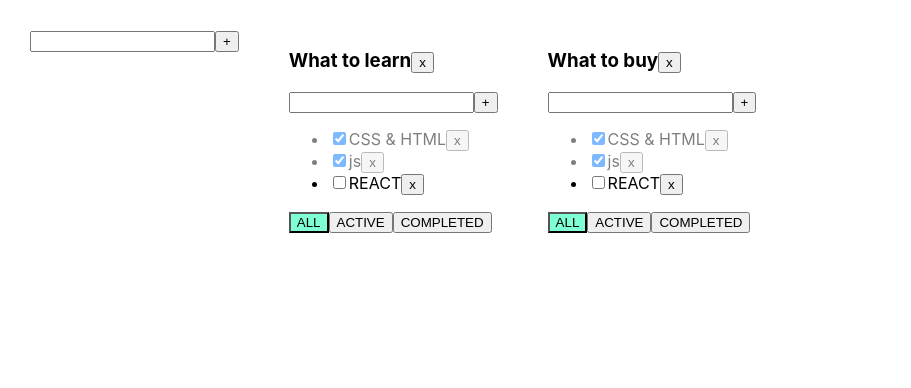
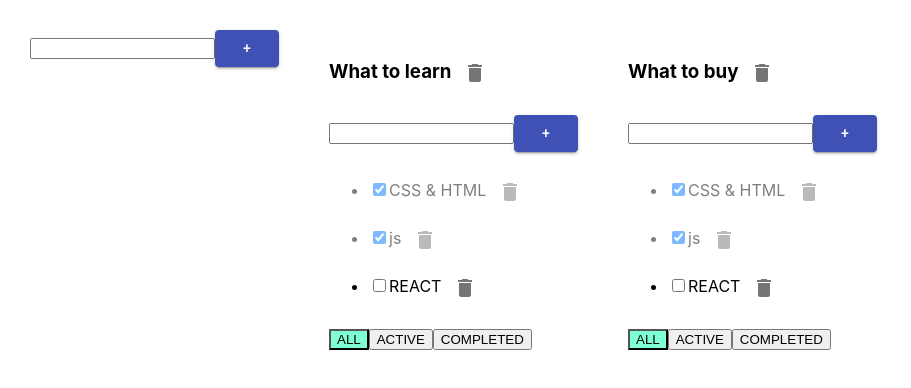
Before and after one commit to LenaMesyachik/TodoListLesson, a React (Create React App) app: page / in a window 1280 px wide. Shown: the top 388 px of the page, without its empty margins (0-911 px from the left). Built offline with nearby package versions, Linux system fonts and the light colour scheme.

Commit message:
lesson7 using the library Material-UI

```diff
--- a/package.json
+++ b/package.json
@@ -3,8 +3,8 @@
   "version": "0.1.0",
   "private": true,
   "dependencies": {
-    "@material-ui/core": "^4.10.1",
-    "@material-ui/icons": "^4.9.1",
+    "@material-ui/core": "^4.12.3",
+    "@material-ui/icons": "^4.11.2",
     "@testing-library/jest-dom": "^4.2.4",
     "@testing-library/react": "^9.3.2",
     "@testing-library/user-event": "^7.1.2",
--- a/src/AddItemForm.tsx
+++ b/src/AddItemForm.tsx
@@ -1,4 +1,5 @@
 import React, {ChangeEvent, KeyboardEvent, useState} from 'react';
+import {Button} from "@material-ui/core";
 
 export type AddItemFormType = {
     addTask: (title:string) => void
@@ -30,7 +31,9 @@ export const AddItemForm = (props: AddItemFormType) => {
                        onKeyPress={onKeyPress}
                        className={error ? 'error' : ''}
                 />
-                <button onClick={addTitleFor}> + </button>
+                <Button variant="contained" color="primary"  onClick={addTitleFor}>
+                    +
+                </Button>
                 {error && <div className='error-message'>{error}</div>}
             </div>
     )
--- a/src/TodoList.tsx
+++ b/src/TodoList.tsx
@@ -2,6 +2,8 @@ import React, {ChangeEvent, useState, KeyboardEvent} from 'react';
 import {FilterValueType} from "./App";
 import {AddItemForm} from "./AddItemForm";
 import {EditableSpan} from "./EditableSpan";
+import {IconButton} from "@material-ui/core";
+import {Delete} from "@material-ui/icons";
 
 type PropsTodoListType = {
     id: string,
@@ -34,12 +36,16 @@ export const TodoList = (props: PropsTodoListType) => {
     const onCompletedClickHandler = () => {
         props.changeFilter('completed', props.id)
     }
-
+const onClickDeleteTodoList = () => {
+    props.removeTodoList(props.id)
+}
 
     return (
         <div>
             <h3> <EditableSpan value={props.title}/>
-                <button onClick={() => props.removeTodoList(props.id)}> x</button>
+                <IconButton aria-label="delete" onClick={onClickDeleteTodoList}>
+                    <Delete />
+                </IconButton>
             </h3>
             <AddItemForm addTask={addTask}/>
             <ul>
@@ -52,7 +58,9 @@ export const TodoList = (props: PropsTodoListType) => {
                             <li key={t.id} className={t.isDone ? 'is-done' : ''}>
                                 <input type='checkbox' onChange={onChangeHandler} checked={t.isDone}/>
                                 <EditableSpan value={t.title}/>
-                                <button onClick={onClickHandler}> x</button>
+                                <IconButton aria-label="delete" onClick={onClickHandler}>
+                                    <Delete />
+                                </IconButton>
                             </li>
                         )
                     }
```
Also changed, not shown: 1 other file (tests, documents, lock files or other folders).
